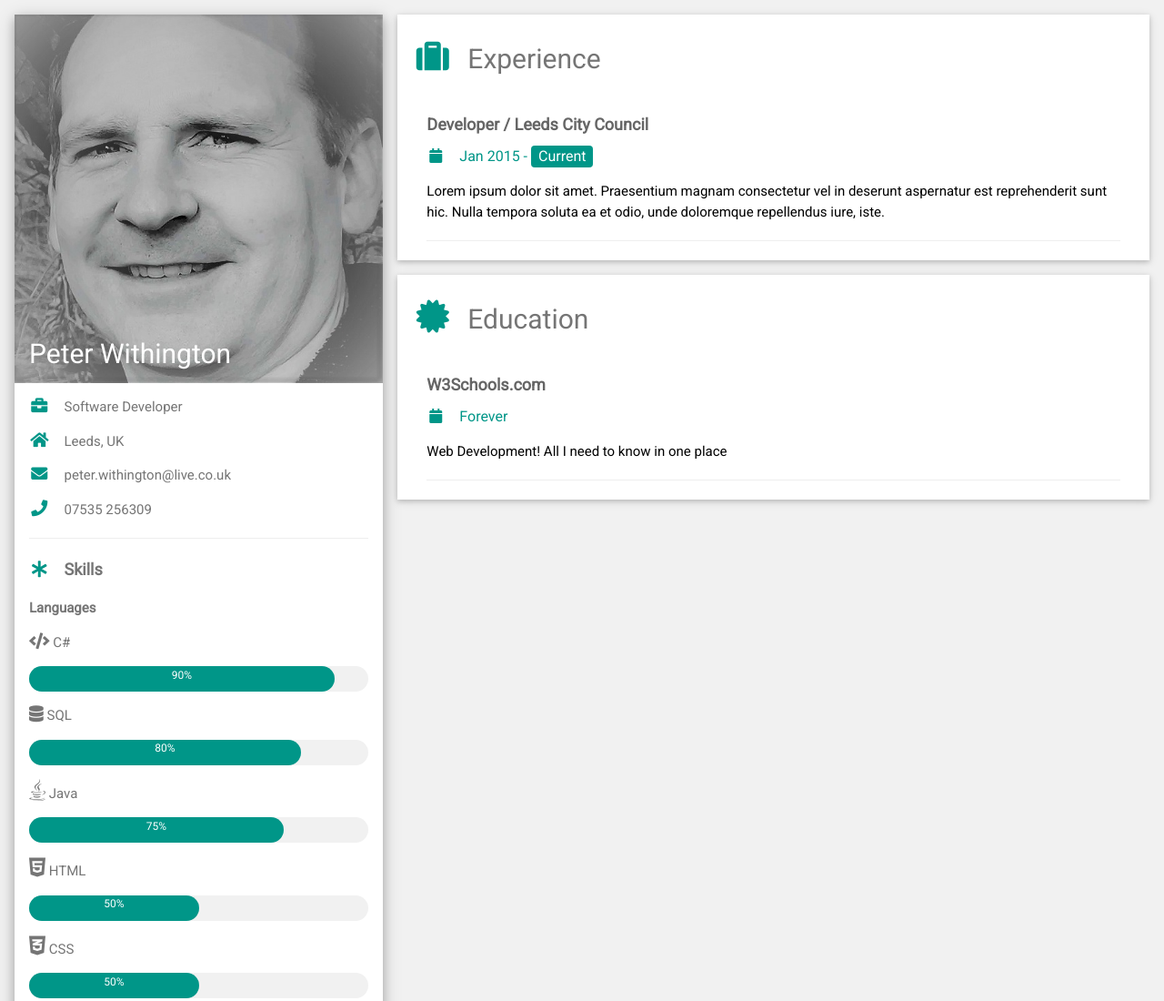
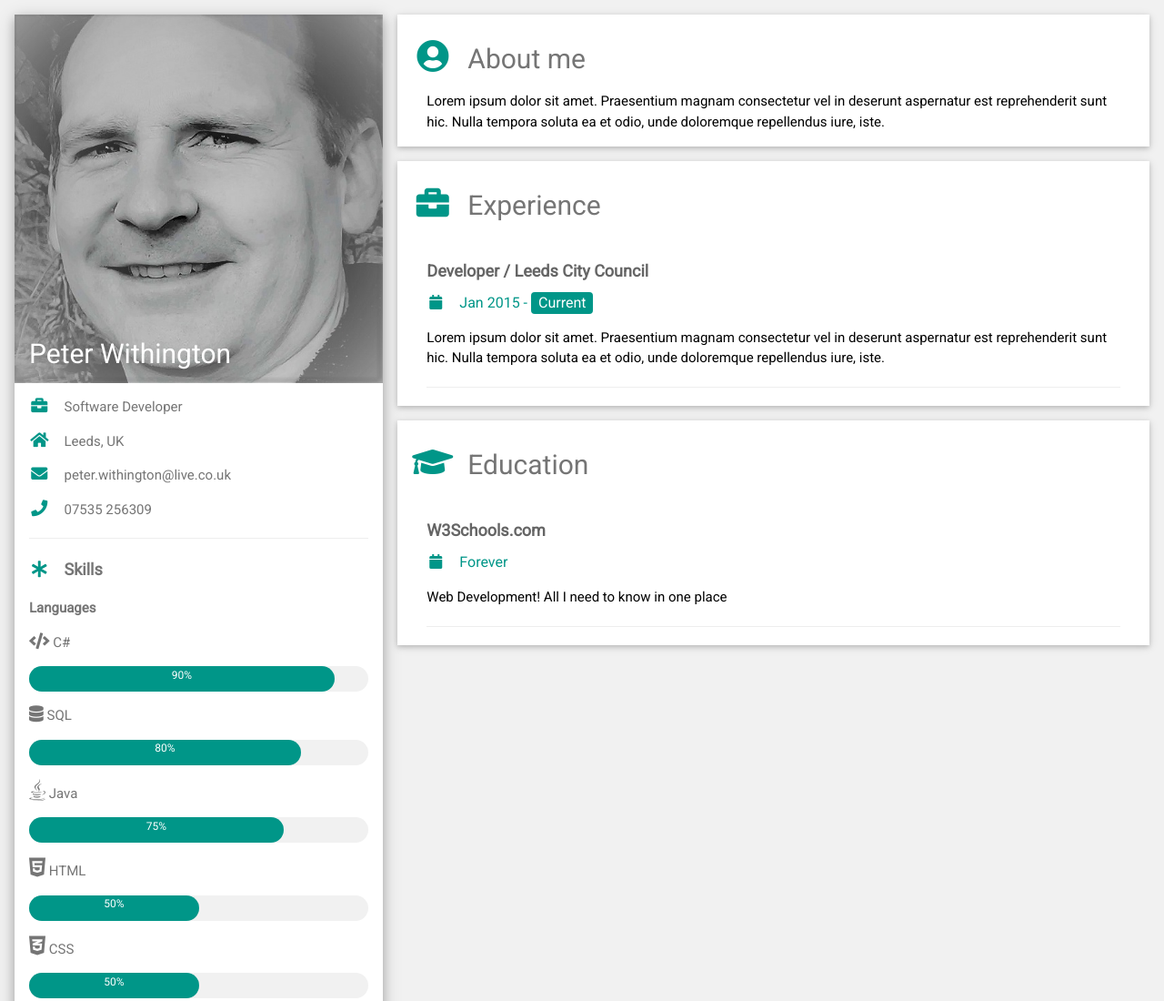
Before and after one commit to withUK/withuk.github.io, a plain HTML site: page index.html in a window 1280 px wide. Shown: the top 1100 px of the page at 91% size. Drawn offline with nearby package versions, Linux system fonts and the light colour scheme.

Commit message:
Addded about me section

```diff
--- a/index.html
+++ b/index.html
@@ -93,7 +93,15 @@
             <!-- Right Column -->
             <div class="w3-twothird">
                 <div class="w3-container w3-card w3-white w3-margin-bottom">
-                    <h2 class="w3-text-grey w3-padding-16"><i class="fa fa-suitcase fa-fw w3-margin-right w3-xxlarge w3-text-teal"></i>Experience</h2>
+                    <h2 class="w3-text-grey w3-padding-16" style="padding-bottom: 0px !important;"><i class="fas fa-user-circle fa-fw w3-margin-right w3-xxlarge w3-text-teal"></i>About me</h2>
+
+                    <div class="w3-container">
+                        <p style="margin-top: 0.2em;">Lorem ipsum dolor sit amet. Praesentium magnam consectetur vel in deserunt aspernatur est reprehenderit sunt hic. Nulla tempora soluta ea et odio, unde doloremque repellendus iure, iste.</p>
+                    </div>
+                </div>
+
+                <div class="w3-container w3-card w3-white w3-margin-bottom">
+                    <h2 class="w3-text-grey w3-padding-16"><i class="fas fa-briefcase fa-fw w3-margin-right w3-xxlarge w3-text-teal"></i>Experience</h2>
 
                     <div class="w3-container">
                         <h5 class="w3-opacity"><b>Developer / Leeds City Council</b></h5>
@@ -104,7 +112,7 @@
                 </div>
 
                 <div class="w3-container w3-card w3-white">
-                    <h2 class="w3-text-grey w3-padding-16"><i class="fa fa-certificate fa-fw w3-margin-right w3-xxlarge w3-text-teal"></i>Education</h2>
+                    <h2 class="w3-text-grey w3-padding-16"><i class="fas fa-graduation-cap fa-fw w3-margin-right w3-xxlarge w3-text-teal"></i>Education</h2>
 
                     <div class="w3-container">
                         <h5 class="w3-opacity"><b>W3Schools.com</b></h5>
```
